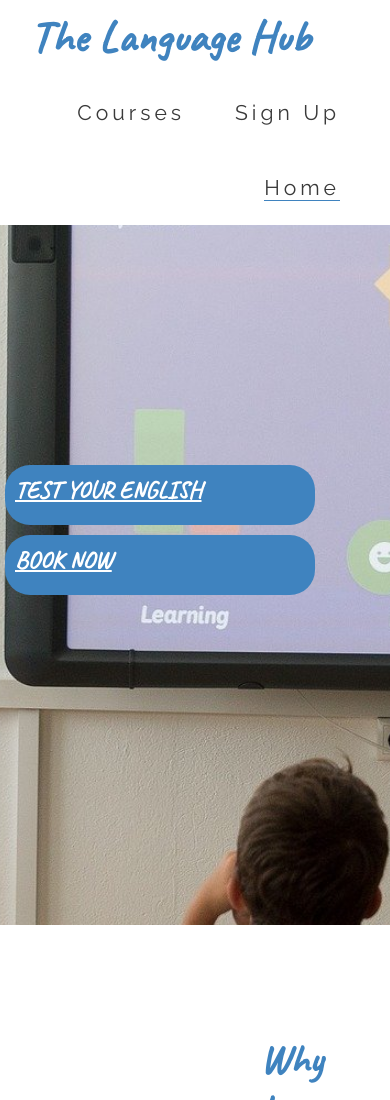
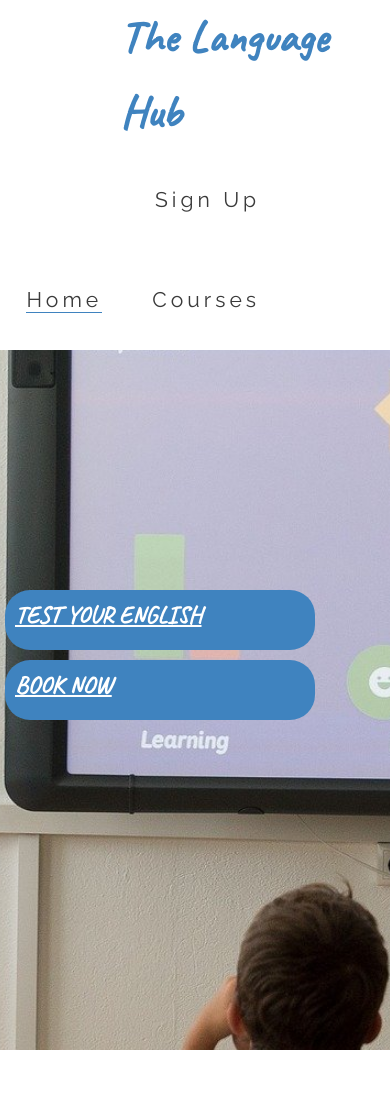
Before and after one commit to SirajRafique/The-Language-Hub, a plain HTML site: page index.html in a window 390 px wide. Shown: the top 1100 px of the page. Drawn offline with Linux system fonts and the light colour scheme.

Commit message:
Add media query for 600px and up screen size for nav links and logo

```diff
--- a/assets/css/style.css
+++ b/assets/css/style.css
@@ -436,3 +436,21 @@ font-size: 120%;
     }
 
 }
+
+/* For smaller screen size from 600px and up */
+@media only screen and (max-width: 600px) {
+
+#menu {
+    line-height: 100px;
+    padding-top: 80px;
+    margin-right: 80px;
+}
+
+#logo {
+    margin-left: 120px;
+}
+
+
+
+
+}
```
